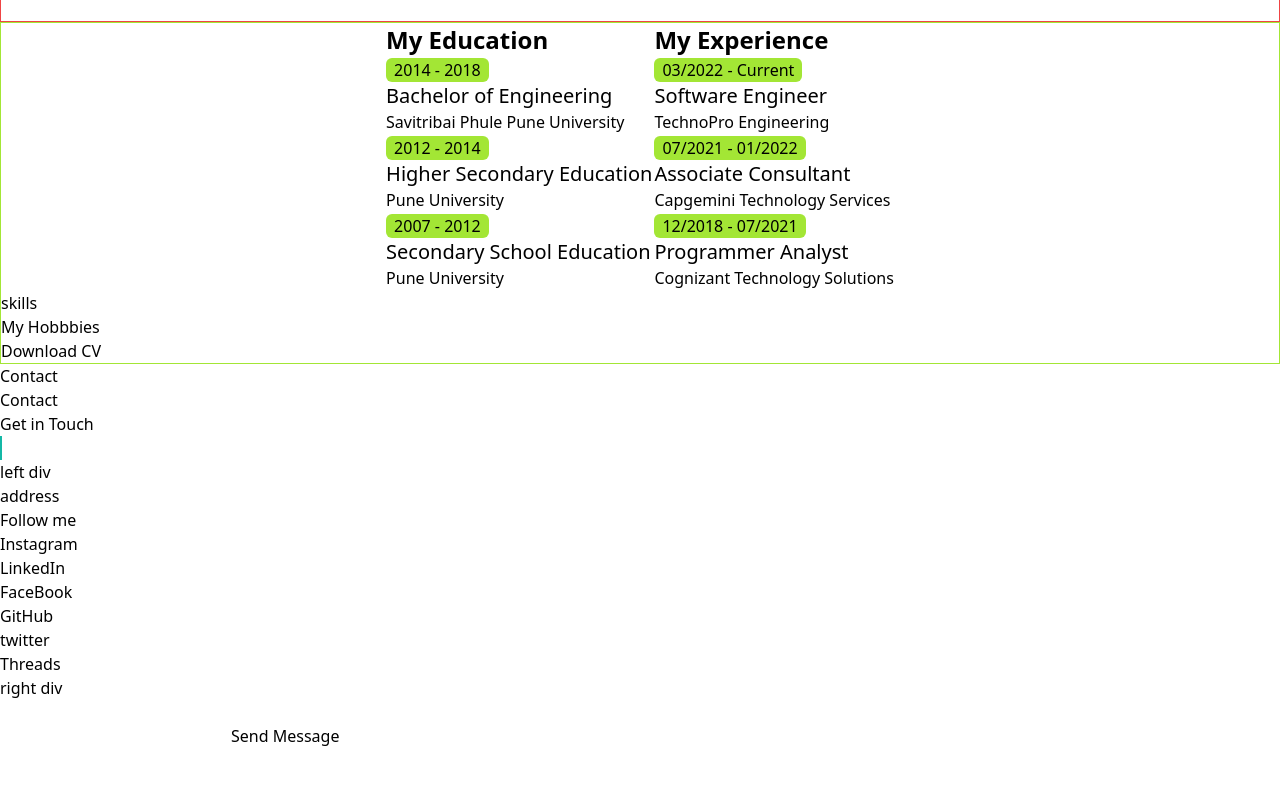
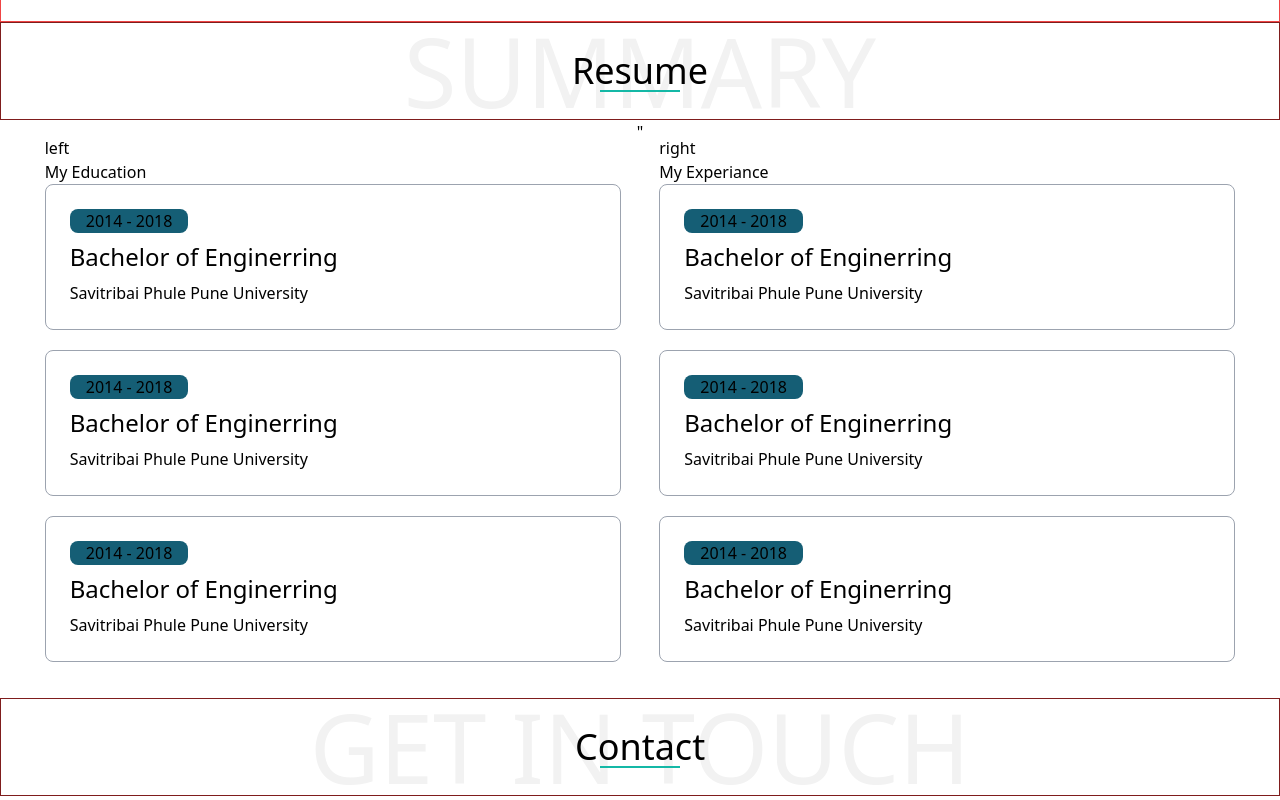
Before and after one commit to abhikeshwale/portfolio, a React (Create React App) app in the folder my-portfolio/: page / in a window 1280 px wide. Shown: the part 1260-2060 px from the top of the page. Before the commit the page ends 2008 px from the top, so only its background shows below. Built offline with nearby package versions, Linux system fonts and the light colour scheme.

Commit message:
Resume Responsive fix

```diff
--- a/my-portfolio/src/Components/Contact.js
+++ b/my-portfolio/src/Components/Contact.js
@@ -4,10 +4,28 @@
   return (
     <div>
       <div>
-        Contact
-        <h1>Contact</h1>
-        <p>Get in Touch</p>
-        <span className="border border-teal-500 w-5"></span>
+        <div className="flex justify-center items-center border border-red-900">
+          <h1 className="text-8xl opacity-5 relative">GET IN TOUCH</h1>
+          <p className="absolute mt-6 mb-6 text-4xl ">Contact</p>
+          <span className="border absolute mt-10    border-teal-500 w-20"></span>
+        </div>
+
+        <div>
+          left
+          <div></div>
+          <div></div>
+          <div></div>
+        </div>
+        <div>
+          right
+          <form>
+            <h1>SEND ME A NOTE</h1>
+            <div>
+              <input></input>
+            </div>
+            <button> </button>
+          </form>
+        </div>
       </div>
       <div>
         left div
--- a/my-portfolio/src/Components/Resume.js
+++ b/my-portfolio/src/Components/Resume.js
@@ -2,57 +2,82 @@
 
 const Resume = () => {
   return (
-    <div className="border border-lime-400">
-      <div >
-        <div className="flex justify-center text-left overflow-x-auto">
-          <table>
-            <tr>
-              <th className="text-2xl">My Education</th>
-              <th className="text-2xl">My Experience</th>
-            </tr>
-            <tr>
-              <td>
-                <p className="bg-lime-400 inline-block rounded-md px-2">2014 - 2018</p>
-                <h1 className="text-xl"> Bachelor of Engineering</h1>
-                <p>Savitribai Phule Pune University</p>
-              </td>
-              <td>
-                <p className="bg-lime-400 inline-block rounded-md px-2">03/2022 - Current</p>
-                <h1 className="text-xl">Software Engineer</h1>
-                <p>TechnoPro Engineering</p>
-              </td>
-            </tr>
-            <tr>
-              <td>
-                <p className="bg-lime-400 inline-block rounded-md px-2">2012 - 2014</p>
-                <h1 className="text-xl">Higher Secondary Education</h1>
-                <p>Pune University</p>
-              </td>
-              <td>
-                <p className="bg-lime-400 inline-block rounded-md px-2">07/2021 - 01/2022</p>
-                <h1 className="text-xl">Associate Consultant</h1>
-                <p>Capgemini Technology Services</p>
-              </td>
-            </tr>
-            <tr>
-              <td>
-                <p className="bg-lime-400 inline-block rounded-md px-2">2007 - 2012</p>
-                <h1 className="text-xl">Secondary School Education</h1>
-                <p>Pune University</p>
-              </td>
-              <td>
-                <p className="bg-lime-400 inline-block rounded-md px-2">12/2018 - 07/2021</p>
-                <h1 className="text-xl">Programmer Analyst</h1>
-                <p>Cognizant Technology Solutions</p>
-              </td>
-            </tr>
-          </table>
+    <div>
+      <div className="flex justify-center items-center border border-red-900">
+        <h1 className="text-8xl opacity-5 relative">SUMMARY</h1>
+        <p className="absolute mt-6 mb-6 text-4xl ">Resume</p>
+        <span className="border absolute mt-10    border-teal-500 w-20"></span>
+      </div>
+      <div className="flex justify-center max-sm:flex-col max-sm:justify-center" id="summary-container">
+        <div id="education-container" className="m-4 w-1/2 max-w-xl max-sm:w-auto">
+          left
+          <h1>My Education</h1>
+          <div
+            id="education-card"
+            className="border border-gray-400 rounded-lg p-6 mb-5">
+            <p className="text-center bg-cyan-800 rounded-lg inline-block px-4 ">
+              2014 - 2018
+            </p>
+            <h1 className="text-2xl py-2">Bachelor of Enginerring</h1>
+            <p>Savitribai Phule Pune University</p>
+
+          </div>
+          <div
+            id="education-card"
+            className="border border-gray-400 rounded-lg p-6 mb-5">
+            <p className="text-center bg-cyan-800 rounded-lg inline-block px-4 ">
+              2014 - 2018
+            </p>
+            <h1 className="text-2xl py-2">Bachelor of Enginerring</h1>
+            <p>Savitribai Phule Pune University</p>
+
+          </div>
+          <div
+            id="education-card"
+            className="border border-gray-400 rounded-lg p-6 mb-5">
+            <p className="text-center bg-cyan-800 rounded-lg inline-block px-4 ">
+              2014 - 2018
+            </p>
+            <h1 className="text-2xl py-2">Bachelor of Enginerring</h1>
+            <p>Savitribai Phule Pune University</p>
+
+          </div>
+        </div>"
+        <div id="experiance-container" className="m-4 w-1/2 max-w-xl max-sm:w-auto">
+          right
+          <h1>My Experiance</h1>
+          <div
+            id="experiance-card"
+            className="border border-gray-400 rounded-lg p-6 mb-5">
+            <p className="text-center bg-cyan-800 rounded-lg inline-block px-4 ">
+              2014 - 2018
+            </p>
+            <h1 className="text-2xl py-2">Bachelor of Enginerring</h1>
+            <p>Savitribai Phule Pune University</p>
+
+          </div>
+          <div
+            id="experiance-card"
+            className="border border-gray-400 rounded-lg p-6 mb-5">
+            <p className="text-center bg-cyan-800 rounded-lg inline-block px-4 ">
+              2014 - 2018
+            </p>
+            <h1 className="text-2xl py-2">Bachelor of Enginerring</h1>
+            <p>Savitribai Phule Pune University</p>
+
+          </div>
+          <div
+            id="experiance-card"
+            className="border border-gray-400 rounded-lg p-6 mb-5                                                                                                           ">
+            <p className="text-center bg-cyan-800 rounded-lg inline-block px-4 ">
+              2014 - 2018
+            </p>
+            <h1 className="text-2xl py-2">Bachelor of Enginerring</h1>
+            <p>Savitribai Phule Pune University</p>
+
+          </div>
         </div>
-        <div></div>
       </div>
-      <div>skills</div>
-      <div>My Hobbbies</div>
-      <button>Download CV</button>
     </div>
   );
 };
```
